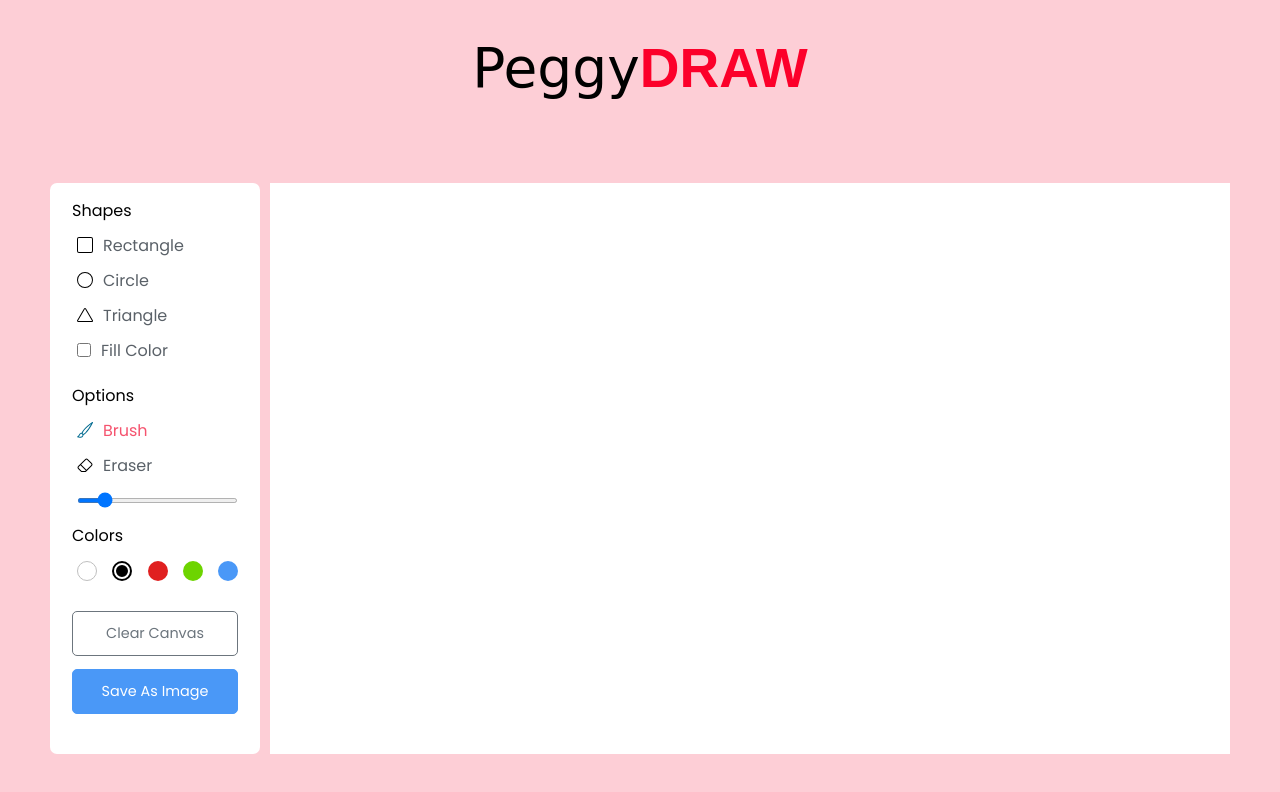
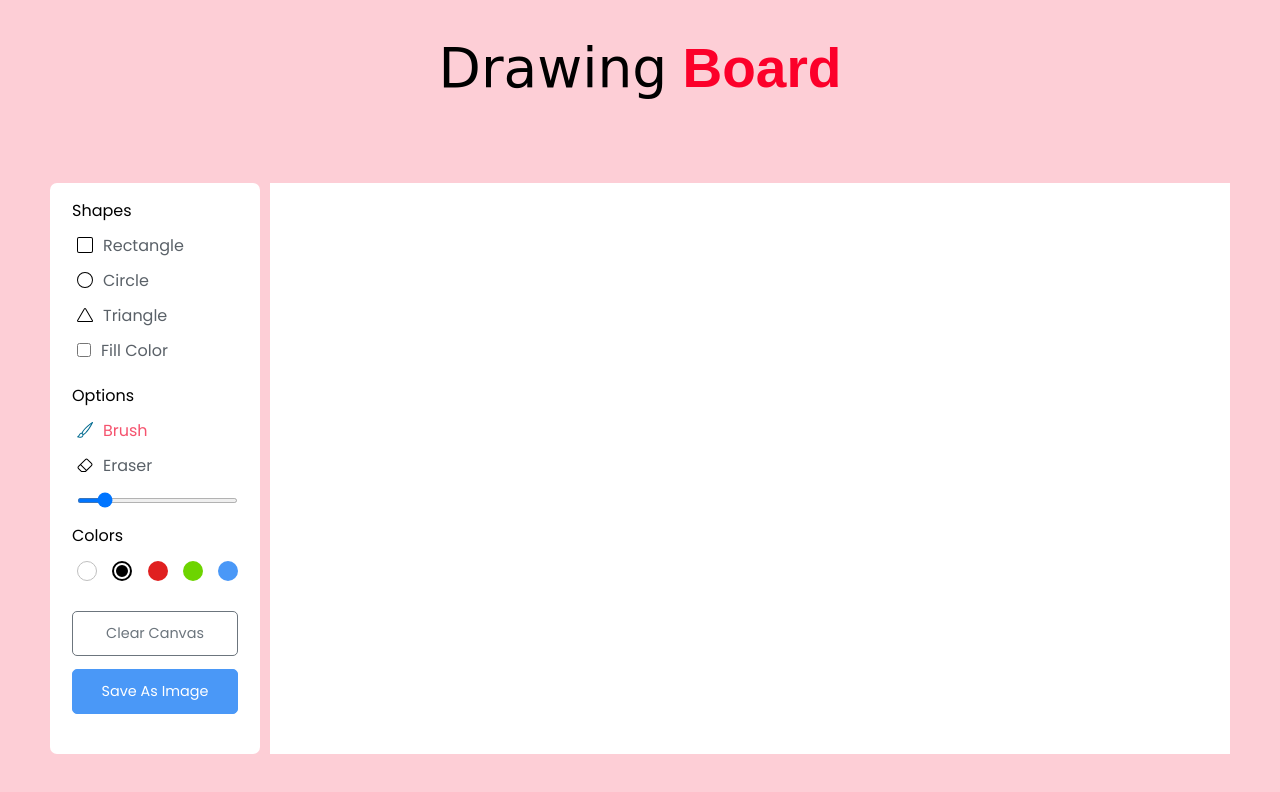
Before and after one commit to Gaurav-Soni24/DrawBoard, a plain HTML site: page index.html in a window 1280 px wide. Drawn offline with Linux system fonts and the light colour scheme; a web font is replaced by a local one.

Commit message:
Update index.html

```diff
--- a/index.html
+++ b/index.html
@@ -4,7 +4,7 @@
 <head>
     <meta charset="UTF-8">
     <meta name="viewport" content="width=device-width, initial-scale=1.0">
-    <title>PeggyDRAW</title>
+    <title>DRAW</title>
     <link rel="stylesheet" href="style.css">
     <link rel="preconnect" href="https://fonts.googleapis.com">
     <link rel="preconnect" href="https://fonts.gstatic.com" crossorigin>
@@ -20,7 +20,7 @@
 </head>
 
 <body>
-    <div class="logo"><h1>Peggy<span>DRAW</span></h1></div>
+    <div class="logo"><h1>Drawing<span> Board</span></h1></div>
     <div class="container">
         <section class="tools-board">
             <div class="row">
```
